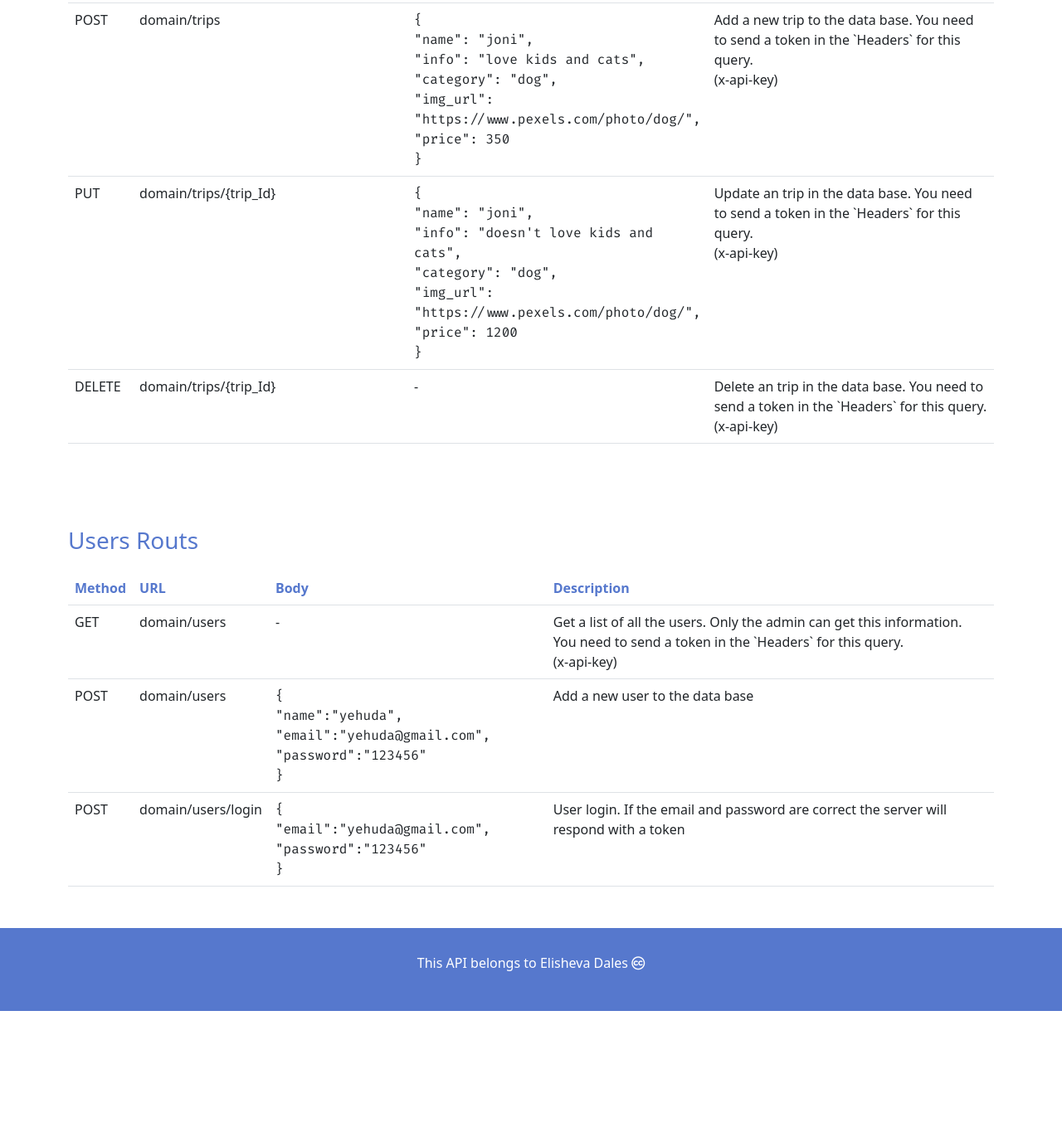
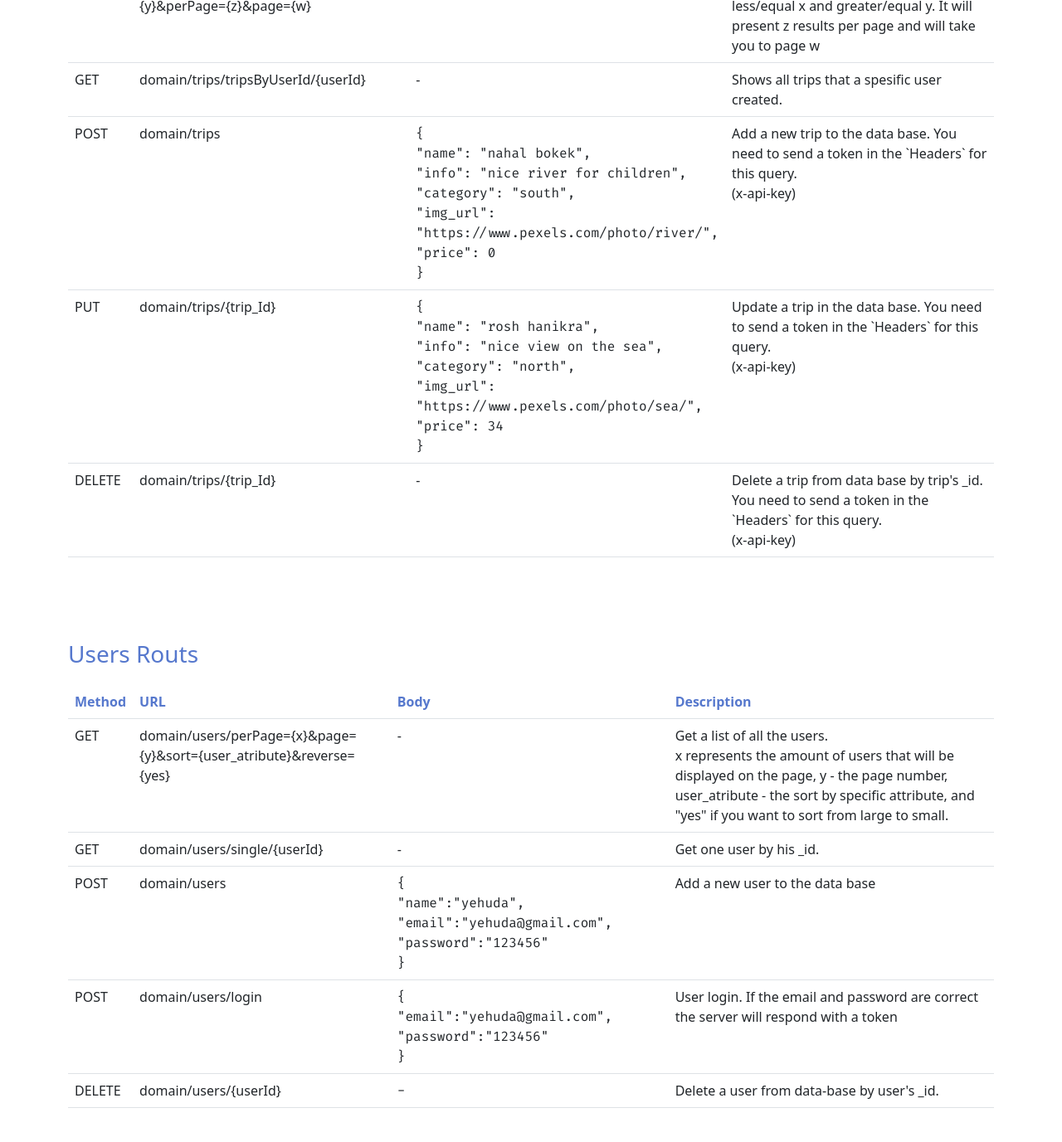
Before and after one commit to elishevadales/trips-API, a website: page public/index.html in a window 1280 px wide. Shown: the part 823-2200 px from the top of the page at 83% size. Before the commit the page ends 2042 px from the top, so only its background shows below. Drawn offline with nearby package versions, Linux system fonts and the light colour scheme.

Commit message:
add notes

```diff
--- a/public/index.html
+++ b/public/index.html
@@ -31,29 +31,37 @@
           <th class="Body">Body</th>
           <th class="Description">Description</th>
         </tr>
+
         <tr>
           <td>GET</td>
-          <td>domain/trips</td>
+          <td>domain/trips/perPage={x}&page={y}&sort={trip_atribute}&reverse={yes}</td>
           <td>-</td>
-          <td>Get a list of all the trips. It will present 10 results per page</td>
+          <td>Get a list of all the trips.<br>
+            x represents the amount of trips that will be displayed on the page,
+            y - the page number, trip_atribute - the sort by specific attribute, and "yes" if you want to sort from
+            large to small.</td>
         </tr>
+
         <tr>
           <td>GET</td>
-          <td>domain/trips?perPage={x}&page={y}</td>
+          <td>domain/trips/single/{trip_id}</td>
           <td>-</td>
-          <td>Get a list of all the trips. It will present x results per page and will take you to page y</td>
+          <td>Get one trip by its _id</td>
         </tr>
+
         <tr>
           <td>GET</td>
           <td>domain/trips/search?s={name or info}</td>
           <td>-</td>
           <td>Get a list of the trips by name or info. It will present 10 results per page</td>
         </tr>
+
         <tr>
           <td>GET</td>
           <td>domain/trips/search?s={name_or_info}&perPage={x}&page={y}</td>
           <td>-</td>
-          <td>Get a list of the trips by name or info. It will present x results per page and will take you to page y</td>
+          <td>Get a list of the trips by name or info. It will present x results per page and will take you to page y
+          </td>
         </tr>
         <tr>
           <td>GET</td>
@@ -73,22 +81,32 @@
           <td>-</td>
           <td>Shows only the trips that their price is less/equal x and greater/equal y</td>
         </tr>
+
         <tr>
           <td>GET</td>
           <td>domain/trips/prices?min={x}&max={y}&perPage={z}&page={w}</td>
           <td>-</td>
-          <td>Shows only the trips that their price is less/equal x and greater/equal y. It will present z results per page and will take you to page w</td>
+          <td>Shows only the trips that their price is less/equal x and greater/equal y. It will present z results per
+            page and will take you to page w</td>
         </tr>
+
+        <tr>
+          <td>GET</td>
+          <td>domain/trips/tripsByUserId/{userId}</td>
+          <td>-</td>
+          <td>Shows all trips that a spesific user created.</td>
+        </tr>
+
         <tr>
           <td>POST</td>
           <td>domain/trips</td>
           <td class="code">
             {<br>
-              "name": "joni",<br>
-              "info": "love kids and cats",<br>
-              "category": "dog",<br>
-              "img_url": "https://www.pexels.com/photo/dog/",<br>
-              "price": 350<br>
+            "name": "nahal bokek",<br>
+            "info": "nice river for children",<br>
+            "category": "south",<br>
+            "img_url": "https://www.pexels.com/photo/river/",<br>
+            "price": 0<br>
             }
           </td>
           <td>Add a new trip to the data base.
@@ -96,18 +114,19 @@
             (x-api-key)
           </td>
         </tr>
+
         <tr>
           <td>PUT</td>
           <td>domain/trips/{trip_Id}</td>
           <td class="code">{
-            <br>"name": "joni",<br>
-              "info": "doesn't love kids and cats",<br>
-              "category": "dog",<br>
-              "img_url": "https://www.pexels.com/photo/dog/",<br>
-              "price": 1200<br>
+            <br>"name": "rosh hanikra",<br>
+            "info": "nice view on the sea",<br>
+            "category": "north",<br>
+            "img_url": "https://www.pexels.com/photo/sea/",<br>
+            "price": 34<br>
             }
           </td>
-          <td>Update an trip in the data base.
+          <td>Update a trip in the data base.
             You need to send a token in the `Headers` for this query.<br>
             (x-api-key)
           </td>
@@ -116,7 +135,7 @@
           <td>DELETE</td>
           <td>domain/trips/{trip_Id}</td>
           <td>-</td>
-          <td>Delete an trip in the data base.
+          <td>Delete a trip from data base by trip's _id.
             You need to send a token in the `Headers` for this query.<br>
             (x-api-key)
           </td>
@@ -132,12 +151,18 @@
         </tr>
         <tr>
           <td>GET</td>
-          <td>domain/users</td>
+          <td>domain/users/perPage={x}&page={y}&sort={user_atribute}&reverse={yes}</td>
           <td>-</td>
-          <td>Get a list of all the users.
-            Only the admin can get this information.
-            You need to send a token in the `Headers` for this query.<br>
-            (x-api-key)
+          <td>Get a list of all the users.<br> x represents the amount of users that will be displayed on the page,
+            y - the page number, user_atribute - the sort by specific attribute, and "yes" if you want to sort from
+            large to small.
+          </td>
+        </tr>
+        <tr>
+          <td>GET</td>
+          <td>domain/users/single/{userId}</td>
+          <td>-</td>
+          <td>Get one user by his _id.<br>
           </td>
         </tr>
         <tr>
@@ -162,6 +187,14 @@
           </td>
           <td>User login. If the email and password are correct the server will respond with a token</td>
         </tr>
+        <tr>
+          <td>DELETE</td>
+          <td>domain/users/{userId}</td>
+          <td class="code">-
+
+          </td>
+          <td>Delete a user from data-base by user's _id.</td>
+        </tr>
       </table>
     </div>
   </div>
```
Also changed, not shown: routes/trips.js (+23 -14 lines), routes/users.js (+27 -1 lines). Lines whose indentation alone changed are shown as unchanged.
